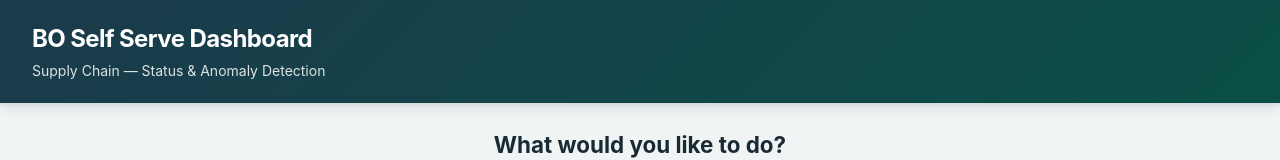
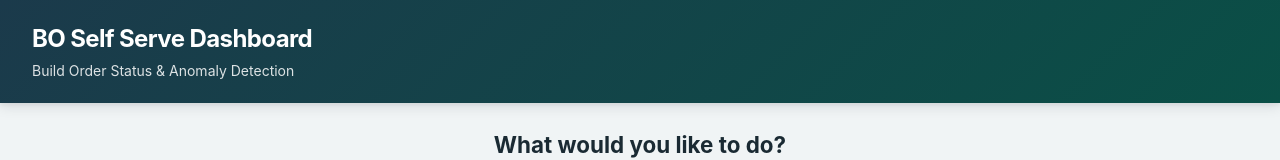
Before and after one commit to KICKASSRJ/bo-dashboard, a React (Vite) app: page / in a window 1280 px wide. Shown: the top 160 px of the page. Built offline with nearby package versions, Linux system fonts and the light colour scheme.

Commit message:
Rename subtitle to Build Order Status & Anomaly Detection

```diff
--- a/src/App.tsx
+++ b/src/App.tsx
@@ -83,7 +83,7 @@ function App() {
       <header className="app-header">
         <div className="header-content">
           <h1 className="app-title">BO Self Serve Dashboard</h1>
-          <p className="app-subtitle">Supply Chain — Status & Anomaly Detection</p>
+          <p className="app-subtitle">Build Order Status & Anomaly Detection</p>
         </div>
       </header>
 
```
